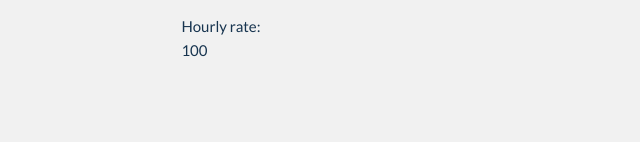
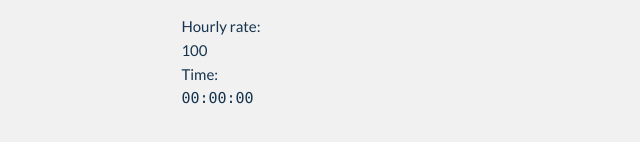
Before and after one commit to wiiitek/timeismoney, an Angular app: page / in a window 1280 px wide. Shown: the part 218-360 px from the top of the page, without its empty margins (17-657 px from the left). Built offline with nearby package versions, Linux system fonts and the light colour scheme; what angular-custom-modal would draw is missing.

Commit message:
make unit tests green

```diff
--- a/src/app/app.component.html
+++ b/src/app/app.component.html
@@ -7,6 +7,7 @@
 
       <app-rate-input></app-rate-input>
       <app-rate-info></app-rate-info>
+      <app-elapsed [elapsed]="elapsed | async"></app-elapsed>
       <!-- <app-timer></app-timer> -->
 
     </div>
--- a/src/app/app.component.ts
+++ b/src/app/app.component.ts
@@ -1,5 +1,7 @@
 import { Component, ViewChild, ViewEncapsulation } from '@angular/core';
 import { ModalComponent } from 'angular-custom-modal';
+import { Observable } from 'rxjs/internal/Observable';
+import { TimerService } from './timer/timer.service';
 
 @Component({
   selector: 'app-timeismoney',
@@ -10,5 +12,9 @@ export class AppComponent {
 
   @ViewChild('rateConfigModal') modal: ModalComponent | undefined;
 
-  constructor() { }
+  constructor(private timerService: TimerService) { }
+
+  get elapsed(): Observable<number> {
+    return this.timerService.elapsed$;
+  }
 }
```
Also changed, not shown: src/app/app.module.ts (+9 -1 lines), 2 other files (tests, documents, lock files or other folders).
